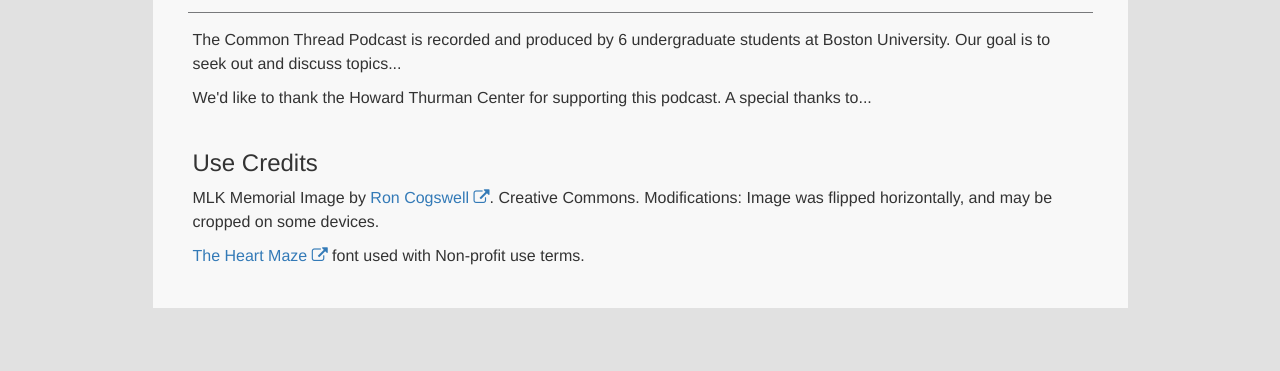
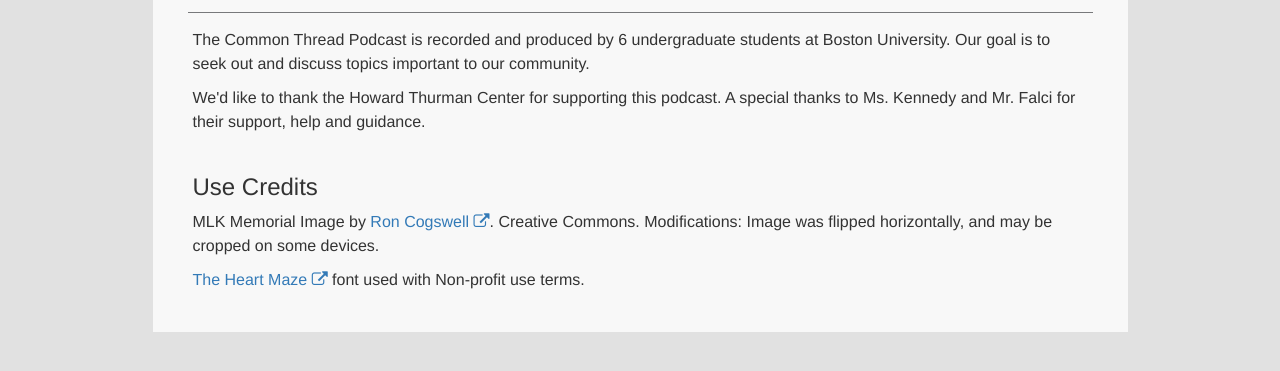
Before and after one commit to lkwatson/commonthread, a plain HTML site: page about.html in a window 1280 px wide. Shown: the part 203-574 px from the top of the page. Drawn offline with Linux system fonts and the light colour scheme.

Commit message:
ABout page

```diff
--- a/about.html
+++ b/about.html
@@ -82,8 +82,8 @@
 				<h1 class="text-center">About Us</h1>
 				<div class="break"></div>
 				<div class="about-text">
-					<p>The Common Thread Podcast is recorded and produced by 6 undergraduate students at Boston University. Our goal is to seek out and discuss topics...</p>
-					<p>We'd like to thank the Howard Thurman Center for supporting this podcast. A special thanks to...</p>
+					<p>The Common Thread Podcast is recorded and produced by 6 undergraduate students at Boston University. Our goal is to seek out and discuss topics important to our community.</p>
+					<p>We'd like to thank the Howard Thurman Center for supporting this podcast. A special thanks to Ms. Kennedy and Mr. Falci for their support, help and guidance.</p>
 				</div>
 				<div class="about-use-credits" id="credits">
 					<h3>Use Credits</h3>
```
